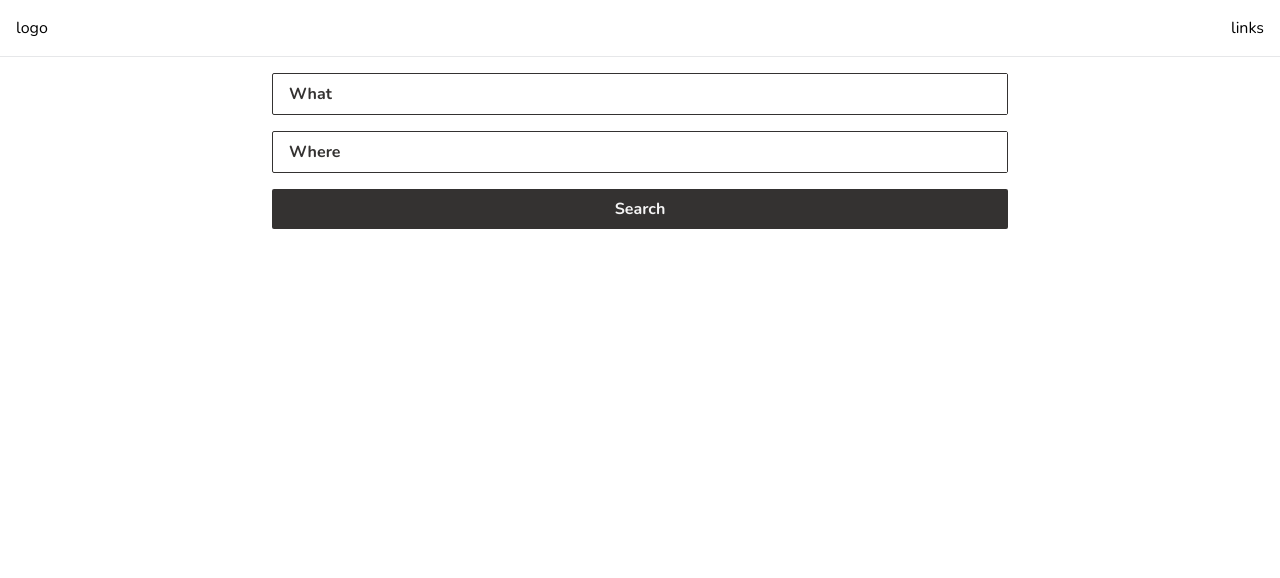
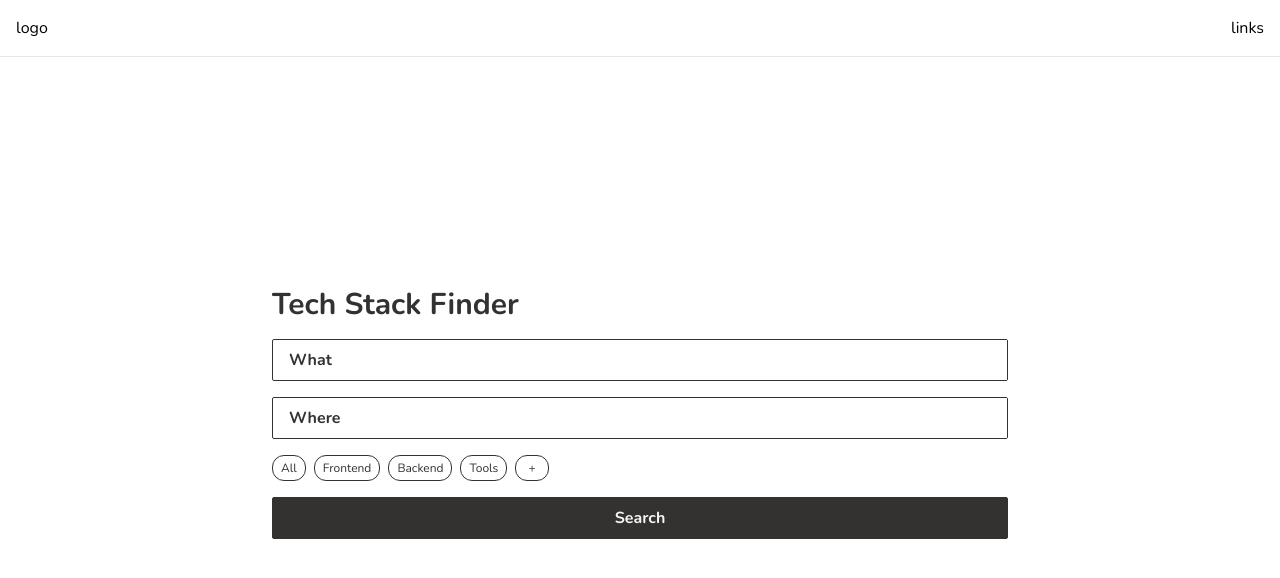
Before and after one commit to fkamouacs/Tech-Stack-Finder, a React (Vite) app in the folder client/: page / in a window 1280 px wide. Shown: the top 578 px of the page. Built offline with nearby package versions, Linux system fonts and the light colour scheme.

Commit message:
working on tool selector

```diff
--- a/client/package.json
+++ b/client/package.json
@@ -11,6 +11,7 @@
   "dependencies": {
     "@types/puppeteer": "^7.0.4",
     "axios": "^1.3.4",
+    "leaflet-geosearch": "^3.7.0",
     "puppeteer": "^19.7.5",
     "puppeteer-extra": "^3.3.6",
     "puppeteer-extra-plugin-stealth": "^2.11.2",
--- a/client/src/App.tsx
+++ b/client/src/App.tsx
@@ -21,37 +21,12 @@ function App() {
   return (
     <>
       <Navbar />
-      <div className="App text-off-black max-w-3xl w-full ">
+      <div className="App text-off-black max-w-3xl w-full flex flex-col justify-center h-full">
+        <div className="px-4 font-bold text-3xl">Tech Stack Finder</div>
         <Search />
       </div>
     </>
   );
 }
 
-const tools = {
-  frontend: {
-    JavaScript: 0,
-    TypeScript: 0,
-    React: 0,
-    Vue: 0,
-    Angular: 0,
-  },
-  backend: {
-    Node: 0,
-    "express.js": 0,
-    SQL: 0,
-    mongodb: 0,
-    "C#": 0,
-    "C++": 0,
-    Java: 0,
-    Python: 0,
-    PHP: 0,
-    Ruby: 0,
-    Golang: 0,
-  },
-  tools: {
-    Git: 0,
-  },
-};
-
 export default App;
--- a/client/src/components/search.tsx
+++ b/client/src/components/search.tsx
@@ -1,8 +1,147 @@
-import { useState } from "react";
+import { SyntheticEvent, useState, MouseEvent, useEffect } from "react";
+
+import { OpenStreetMapProvider } from "leaflet-geosearch";
 
 const search = () => {
+  interface ToolType {
+    all?: object;
+    frontend?: object;
+    backend?: object;
+    tools?: object;
+    other?: object;
+  }
+  const [toggledAll, setToggledAll] = useState("");
+  const [toggledFrontend, setToggledFrontend] = useState("");
+  const [toggledBackend, setToggledBackend] = useState("");
+  const [toggledTool, setToggledTool] = useState("");
+  const [currTools, setCurrTools] = useState<ToolType>({});
   const [what, setWhat] = useState("");
   const [where, setWhere] = useState("");
+  const [toggledTools, setToggledTools] = useState({
+    all: false,
+    frontend: false,
+    backend: false,
+    tools: false,
+  });
+
+  useEffect(() => {
+    console.log(currTools);
+  });
+
+  useEffect(() => {
+    setToggledAll(
+      toggledTools.all
+        ? "border-off-black border rounded-xl  py-1 px-2 text-xs bg-off-black text-off-white cursor-pointer"
+        : "border-off-black border rounded-xl  py-1 px-2 text-xs hover:bg-off-black hover:text-off-white cursor-pointer"
+    );
+    if (toggledTools.all) {
+      // adding all tools
+      if (toggledTools.frontend) {
+        let updatedValue = { frontend: false };
+        setToggledTools({ ...toggledTools, ...updatedValue });
+      }
+      setCurrTools({
+        ...currTools,
+        frontend: { ...tools.frontend },
+        backend: { ...tools.backend },
+        tools: { ...tools.tools },
+      });
+    } else {
+      // removing all tools
+      if (toggledTools.frontend && toggledTools.all) {
+        let updatedValue = { frontend: false };
+        setToggledTools({ ...toggledTools, ...updatedValue });
+      } else if (toggledTools.frontend && !toggledTools.all) {
+        let updatedValue = { frontend: true };
+        setToggledTools({ ...toggledTools, ...updatedValue });
+      }
+
+      const {
+        ["frontend"]: front,
+        ["backend"]: back,
+        ["tools"]: tools,
+        ...rest
+      } = currTools;
+      setCurrTools(rest);
+    }
+  }, [toggledTools.all]);
+
+  useEffect(() => {
+    setToggledFrontend(
+      toggledTools.frontend
+        ? "border-off-black border rounded-xl  py-1 px-2 text-xs bg-off-black text-off-white cursor-pointer"
+        : "border-off-black border rounded-xl  py-1 px-2 text-xs hover:bg-off-black hover:text-off-white cursor-pointer"
+    );
+    if (toggledTools.frontend || toggledTools.all) {
+      // adding frontend tools
+
+      if (toggledTools.all) {
+        let updatedValue = { all: false };
+        setToggledTools({ ...toggledTools, ...updatedValue });
+      }
+      setCurrTools({ ...currTools, frontend: { ...tools.frontend } });
+    } else {
+      // removing frontend tools
+      const { ["frontend"]: temp, ...rest } = currTools;
+      setCurrTools(rest);
+    }
+  }, [toggledTools.frontend]);
+
+  useEffect(() => {
+    setToggledBackend(
+      toggledTools.backend
+        ? "border-off-black border rounded-xl  py-1 px-2 text-xs bg-off-black text-off-white cursor-pointer"
+        : "border-off-black border rounded-xl  py-1 px-2 text-xs hover:bg-off-black hover:text-off-white cursor-pointer"
+    );
+
+    if (toggledTools.backend) {
+      // adding frontend tools
+      setCurrTools({ ...currTools, backend: { ...tools.backend } });
+    } else {
+      // removing frontend tools
+      const { ["backend"]: temp, ...rest } = currTools;
+      setCurrTools(rest);
+    }
+  }, [toggledTools.backend]);
+
+  useEffect(() => {
+    setToggledTool(
+      toggledTools.tools
+        ? "border-off-black border rounded-xl  py-1 px-2 text-xs bg-off-black text-off-white cursor-pointer"
+        : "border-off-black border rounded-xl  py-1 px-2 text-xs hover:bg-off-black hover:text-off-white cursor-pointer"
+    );
+
+    if (toggledTools.tools) {
+      // adding frontend tools
+      setCurrTools({ ...currTools, tools: { ...tools.tools } });
+    } else {
+      // removing frontend tools
+      const { ["tools"]: temp, ...rest } = currTools;
+      setCurrTools(rest);
+    }
+  }, [toggledTools.tools]);
+
+  const handleAllClick = () => {
+    let updatedValue = { all: !toggledTools.all };
+    setToggledTools({ ...toggledTools, ...updatedValue });
+  };
+
+  const handleFrontendClick = async () => {
+    let updatedValue = { frontend: !toggledTools.frontend };
+    setToggledTools({ ...toggledTools, ...updatedValue });
+  };
+
+  const handleBackendClick = () => {
+    let updatedValue = { backend: !toggledTools.backend };
+    setToggledTools({ ...toggledTools, ...updatedValue });
+  };
+
+  const handleToolClick = () => {
+    let updatedValue = { tools: !toggledTools.tools };
+    setToggledTools({ ...toggledTools, ...updatedValue });
+  };
+
+  const handleAddClick = (e: MouseEvent<HTMLDivElement>) => {};
 
   const handleSubmit = () => {
     console.log("submit");
@@ -28,8 +167,31 @@ const search = () => {
         />
       </div>
 
+      <div className="flex space-x-2 mt-4">
+        <div className={toggledAll} onClick={handleAllClick}>
+          All
+        </div>
+
+        <div className={toggledFrontend} onClick={handleFrontendClick}>
+          Frontend
+        </div>
+
+        <div className={toggledBackend} onClick={handleBackendClick}>
+          Backend
+        </div>
+        <div className={toggledTool} onClick={handleToolClick}>
+          Tools
+        </div>
+        <div
+          className="border-off-black border  rounded-xl  py-1 px-3 text-xs hover:bg-off-black hover:text-off-white cursor-pointer"
+          onClick={handleAddClick}
+        >
+          +
+        </div>
+      </div>
+
       <button
-        className="w-full my-4 bg-off-black text-off-white font-bold py-2 rounded-sm"
+        className="w-full my-4 bg-off-black text-off-white font-bold py-2 rounded-sm border border-off-black hover:bg-off-white hover:text-off-black"
         onClick={handleSubmit}
       >
         Search
@@ -39,3 +201,31 @@ const search = () => {
 };
 
 export default search;
+
+const tools = {
+  frontend: {
+    JavaScript: 0,
+    TypeScript: 0,
+    React: 0,
+    Vue: 0,
+    Angular: 0,
+    redux: 0,
+  },
+  backend: {
+    Node: 0,
+    "express.js": 0,
+    SQL: 0,
+    mongodb: 0,
+    "C#": 0,
+    "C++": 0,
+    Java: 0,
+    Python: 0,
+    PHP: 0,
+    Ruby: 0,
+    Golang: 0,
+  },
+  tools: {
+    Git: 0,
+  },
+  other: {},
+};
--- a/client/src/index.css
+++ b/client/src/index.css
@@ -5,8 +5,12 @@
 
 #root {
   width: 100%;
+  height: 100vh;
   display: flex;
   justify-content: center;
   flex-flow: column;
   align-items: center;
 }
+html {
+  height: 100%;
+}
```
Also changed, not shown: 2 other files (tests, documents, lock files or other folders).
